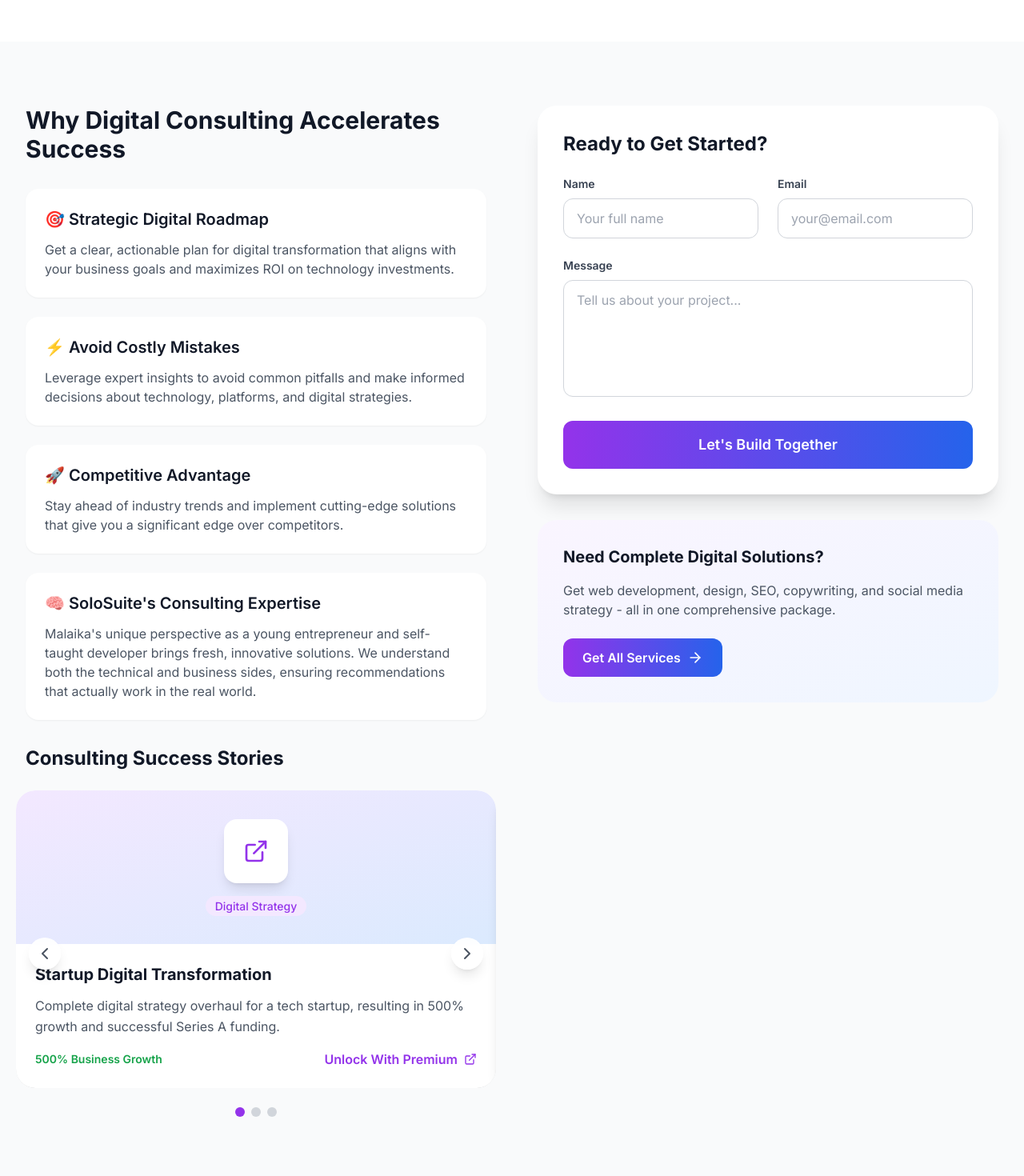
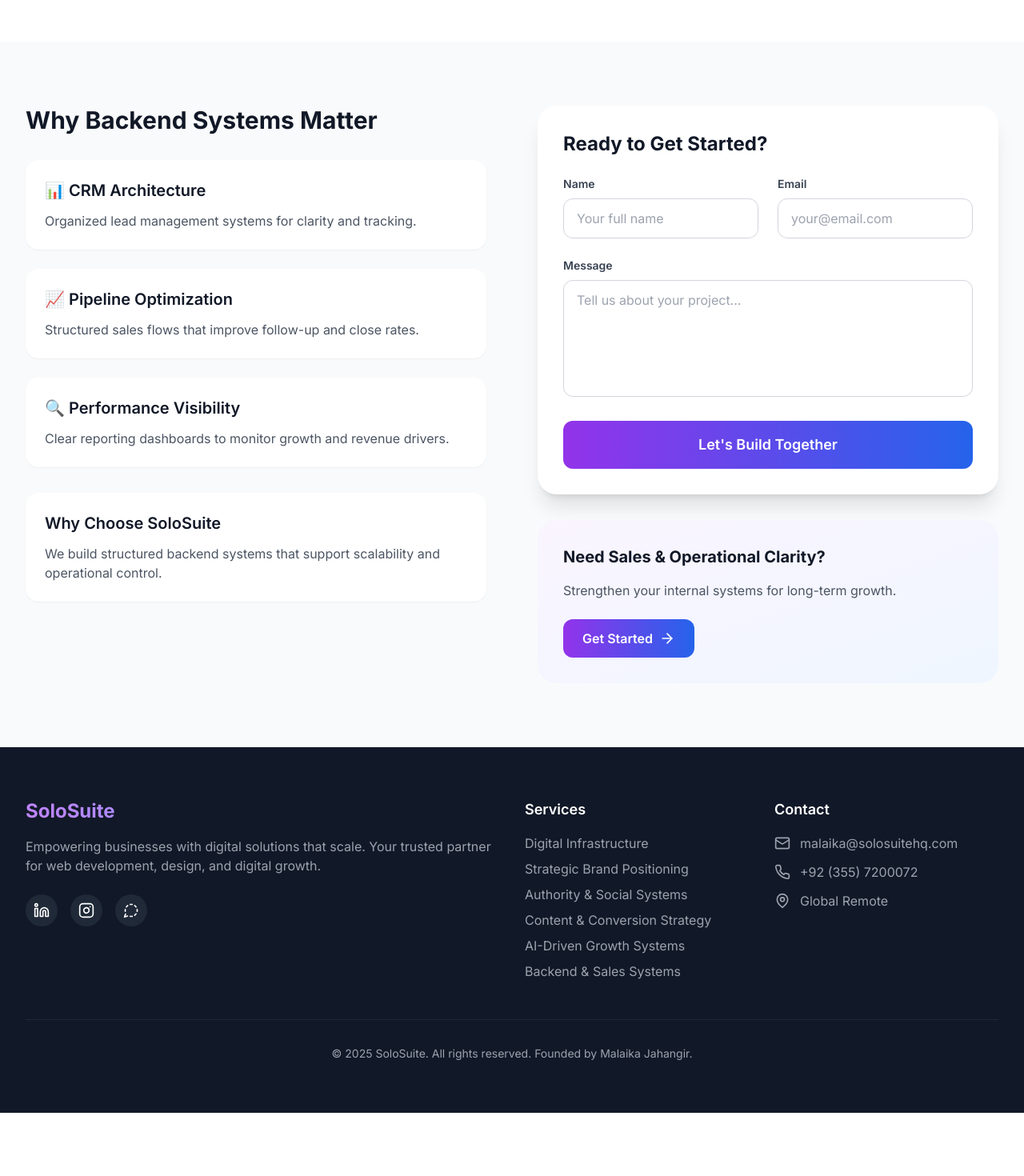
Before and after one commit to MalaikaJahangir/solosuite, a React (Vite) app: page /services/backend-sales-systems in a window 1280 px wide. Shown: the part 360-1830 px from the top of the page at 80% size. After the commit the page ends 1751 px from the top, so only its background shows below. Built offline with nearby package versions, Linux system fonts and the light colour scheme.

Commit message:
Refactor Digital Consulting page content and structure

```diff
--- a/src/pages/DigitalConsulting.tsx
+++ b/src/pages/DigitalConsulting.tsx
@@ -3,7 +3,6 @@
 import { ArrowRight } from 'lucide-react';
 import Header from '../components/Header';
 import Footer from '../components/Footer';
-import ProjectCarousel from '../components/ProjectCarousel';
 import ContactForm from '../components/ContactForm';
 
 const DigitalConsulting = () => {
@@ -12,29 +11,7 @@
         window.scrollTo({ top: 0, left: 0, behavior: "auto" });
     }, []);
 
-    const projects = [
-        {
-            title: "Startup Digital Transformation",
-            description: "Complete digital strategy overhaul for a tech startup, resulting in 500% growth and successful Series A funding.",
-            image: "/api/placeholder/400/300",
-            category: "Digital Strategy",
-            metrics: "500% Business Growth"
-        },
-        {
-            title: "E-commerce Optimization",
-            description: "Comprehensive digital audit and optimization strategy that tripled online sales for a retail business.",
-            image: "/api/placeholder/400/300",
-            category: "E-commerce Consulting",
-            metrics: "300% Sales Increase"
-        },
-        {
-            title: "Technology Stack Modernization",
-            description: "Legacy system modernization and digital workflow optimization for improved efficiency and scalability.",
-            image: "/api/placeholder/400/300",
-            category: "Tech Consulting",
-            metrics: "70% Efficiency Improvement"
-        }
-    ];
+
 
     return (
         <div className="min-h-screen bg-white">
@@ -46,11 +23,11 @@
                     <div className="text-center mb-16">
                         <h1 className="text-4xl sm:text-6xl font-bold text-gray-900 mb-6">
                             <span className="bg-gradient-to-r from-purple-600 to-blue-600 bg-clip-text text-transparent">
-                                Digital Consulting
+                                Backend & Sales Systems
                             </span>
                         </h1>
                         <p className="text-xl text-gray-600 max-w-3xl mx-auto">
-                            Expert guidance on digital transformation and technology solutions tailored to accelerate your business growth.
+                            CRM architecture and sales enablement systems built to organize leads, optimize pipelines, and support long-term scale.
                         </p>
                     </div>
                 </div>
@@ -63,35 +40,29 @@
                         {/* Left Side - Description */}
                         <div>
                             <h2 className="text-3xl font-bold text-gray-900 mb-8">
-                                Why Digital Consulting Accelerates Success
+                                Why Backend Systems Matter
                             </h2>
 
                             <div className="space-y-6 mb-8">
                                 <div className="bg-white p-6 rounded-2xl shadow-sm">
-                                    <h3 className="text-xl font-semibold text-gray-900 mb-3">🎯 Strategic Digital Roadmap</h3>
-                                    <p className="text-gray-600">Get a clear, actionable plan for digital transformation that aligns with your business goals and maximizes ROI on technology investments.</p>
+                                    <h3 className="text-xl font-semibold text-gray-900 mb-3">📊 CRM Architecture</h3>
+                                    <p className="text-gray-600">Organized lead management systems for clarity and tracking.</p>
                                 </div>
 
                                 <div className="bg-white p-6 rounded-2xl shadow-sm">
-                                    <h3 className="text-xl font-semibold text-gray-900 mb-3">⚡ Avoid Costly Mistakes</h3>
-                                    <p className="text-gray-600">Leverage expert insights to avoid common pitfalls and make informed decisions about technology, platforms, and digital strategies.</p>
+                                    <h3 className="text-xl font-semibold text-gray-900 mb-3">📈 Pipeline Optimization</h3>
+                                    <p className="text-gray-600">Structured sales flows that improve follow-up and close rates.</p>
                                 </div>
 
                                 <div className="bg-white p-6 rounded-2xl shadow-sm">
-                                    <h3 className="text-xl font-semibold text-gray-900 mb-3">🚀 Competitive Advantage</h3>
-                                    <p className="text-gray-600">Stay ahead of industry trends and implement cutting-edge solutions that give you a significant edge over competitors.</p>
-                                </div>
-
-                                <div className="bg-white p-6 rounded-2xl shadow-sm">
-                                    <h3 className="text-xl font-semibold text-gray-900 mb-3">🧠 SoloSuite's Consulting Expertise</h3>
-                                    <p className="text-gray-600">Malaika's unique perspective as a young entrepreneur and self-taught developer brings fresh, innovative solutions. We understand both the technical and business sides, ensuring recommendations that actually work in the real world.</p>
+                                    <h3 className="text-xl font-semibold text-gray-900 mb-3">🔍 Performance Visibility</h3>
+                                    <p className="text-gray-600">Clear reporting dashboards to monitor growth and revenue drivers.</p>
                                 </div>
                             </div>
 
-                            {/* Projects Carousel */}
-                            <div>
-                                <h3 className="text-2xl font-bold text-gray-900 mb-6">Consulting Success Stories</h3>
-                                <ProjectCarousel projects={projects} />
+                            <div className="bg-white p-6 rounded-2xl shadow-sm">
+                                <h3 className="text-xl font-semibold text-gray-900 mb-3">Why Choose SoloSuite</h3>
+                                <p className="text-gray-600">We build structured backend systems that support scalability and operational control.</p>
                             </div>
                         </div>
 
@@ -101,15 +72,15 @@
 
                             {/* CTA for All Services */}
                             <div className="mt-8 bg-gradient-to-br from-purple-50 to-blue-50 p-8 rounded-3xl">
-                                <h3 className="text-xl font-bold text-gray-900 mb-4">Need Complete Digital Solutions?</h3>
+                                <h3 className="text-xl font-bold text-gray-900 mb-4">Need Sales & Operational Clarity?</h3>
                                 <p className="text-gray-600 mb-6">
-                                    Get web development, design, SEO, copywriting, and social media strategy - all in one comprehensive package.
+                                    Strengthen your internal systems for long-term growth.
                                 </p>
                                 <Link
                                     to="/contact"
                                     className="inline-flex items-center gap-2 bg-gradient-to-r from-purple-600 to-blue-600 text-white px-6 py-3 rounded-xl font-semibold hover:shadow-lg transition-all duration-300 transform hover:-translate-y-1"
                                 >
-                                    Get All Services
+                                    Get Started
                                     <ArrowRight className="w-5 h-5" />
                                 </Link>
                             </div>
```
